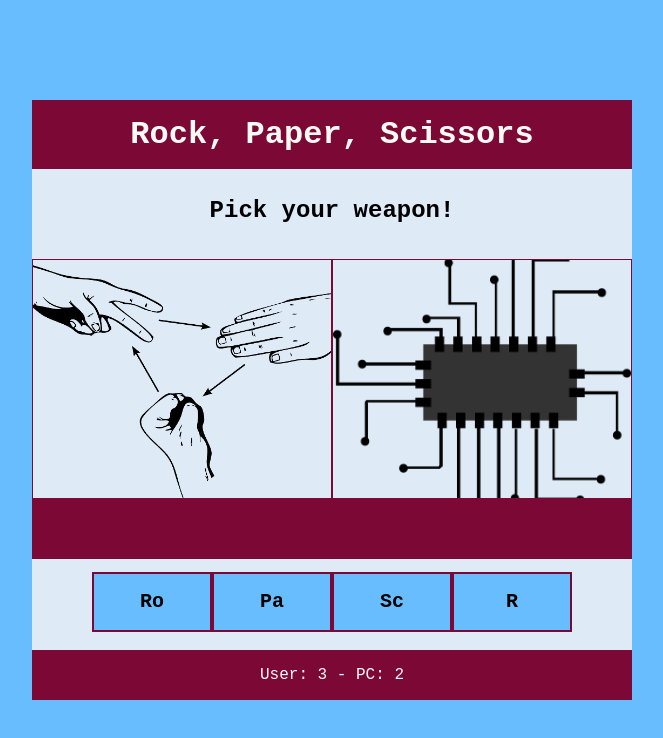
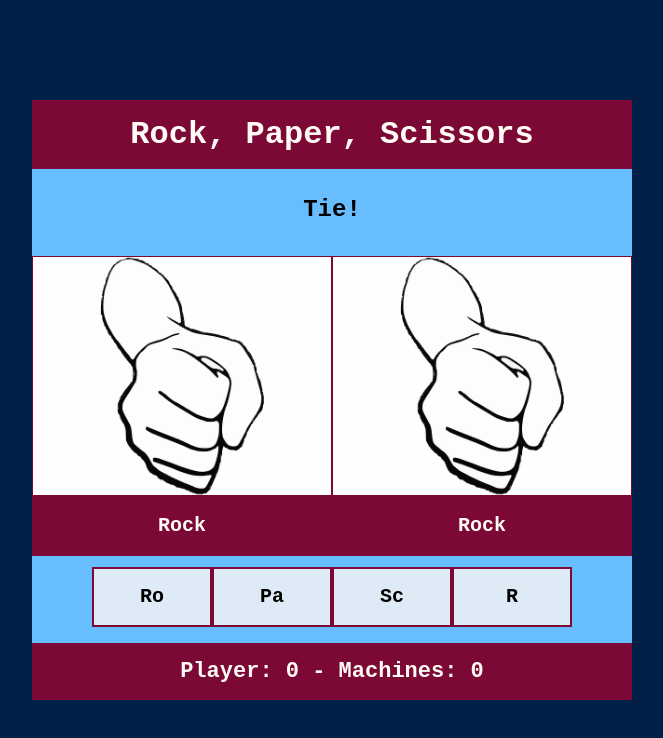
Before and after one commit to nico9506/TOP-rock-paper-scissors, a plain HTML site: page index.html in a window 1280 px wide. Both pictures are taken after a click on the button "Ro". Shown: the whole page, without its empty margins (308-971 px from the left). Drawn offline with Linux system fonts and the light colour scheme.

Commit message:
Updated JS algorithms to work with the interface

```diff
--- a/index.html
+++ b/index.html
@@ -13,9 +13,9 @@
     </head>
     <body>
         <h1>Rock, Paper, Scissors</h1>
-        <h2>Pick your weapon!</h2>
+        <h2 id="sub-title">Pick your weapon!</h2>
         <div class="left-sub-container">
-            <div id="user-weapon-img" class="img-container img-rps"></div>
+            <div id="user-weapon-img" class="img-container img-rock"></div>
             <p id="user-weapon-text" class="text-weapon"></p>
         </div>
 
@@ -29,7 +29,7 @@
         <button id="scissors-button">Sc</button>
         <button id="restart-button">R</button>
 
-        <p id="score">User: 3 - PC: 2</p>
+        <p id="score">test</p>
 
         <script src="main.js"></script>
     </body>
--- a/main.js
+++ b/main.js
@@ -1,3 +1,31 @@
+// Global variables declaration
+let userScore = 0;
+let pcScore = 0;
+const maxPoints = 3;
+
+let subtitle = document.getElementById("sub-title");
+let userWeaponImg = document.getElementById("user-weapon-img");
+let pcWeaponImg = document.getElementById("pc-weapon-img");
+let userWeaponText = document.getElementById("user-weapon-text");
+let pcWeaponText = document.getElementById("pc-weapon-text");
+let score = document.getElementById("score");
+
+let rockBtn = document.getElementById("rock-button");
+let paperBtn = document.getElementById("paper-button");
+let scissorsBtn = document.getElementById("scissors-button");
+let restartBtn = document.getElementById("restart-button");
+
+restartBtn.addEventListener("click", resetGame);
+rockBtn.addEventListener("click", () => {
+    playRound("rock", getComputerChoice());
+});
+paperBtn.addEventListener("click", () => {
+    playRound("paper", getComputerChoice());
+});
+scissorsBtn.addEventListener("click", () => {
+    playRound("scissors", getComputerChoice());
+});
+
 function getComputerChoice() {
     /**
      * Randomly, return one of the three possible values between Rock, Paper
@@ -17,84 +45,115 @@ function capitalize(str) {
      * lowercase.
      * It's included only for printing and formatting purposes.
      */
-    return str.length > 1
-        ? str[0].toUpperCase() + str.slice(1).toLowerCase()
-        : " ";
+    return str.length > 1 ? str[0].toUpperCase() + str.slice(1) : " ";
 }
 
 function playRound(userChoice, computerChoice) {
     /**
      * Receive two different string parameters.
-     * Return a String according with the input selection userChoice (string)
-     * and computerChoice (string), following the classic rules of the Rock
-     * Paper Scissors game.
+     * Update global variables for printing them on the Interface
+     * Add +1 to the winning-round player score and check the score
      */
+    if (checkScore()) return;
 
-    // The possible results are saved in three variables (string type)
-    const tie = "It's a tie";
-    const youWin =
-        "You win! " +
-        capitalize(userChoice) +
-        " beats " +
-        capitalize(computerChoice);
-    const youLose =
-        "You lose! " +
-        capitalize(computerChoice) +
-        " beats " +
-        capitalize(userChoice);
+    const tieMsg = "Tie!";
+    const winMsg = "You won this round!";
+    const pcWinMsg = "Machines won the round!";
+
+    // Pick the correct class image to update the interface
+    cleanImgClasses();
+    userWeaponImg.classList.add(getClassImage(userChoice));
+    pcWeaponImg.classList.add(getClassImage(computerChoice));
+
+    userWeaponText.innerHTML = capitalize(userChoice);
+    pcWeaponText.innerHTML = capitalize(computerChoice);
 
     // The comparison is made parsing the userChoice to lowercase.
     // The tie and wining case scenarios are evaluated to return the respective
     // result message, otherwise (including different random user inputs) return
     // the youLose message.
-    if (userChoice.toLowerCase() == computerChoice) {
-        return tie;
+    if (userChoice == computerChoice) {
+        console.log(tieMsg);
+        subtitle.innerHTML = tieMsg;
+        score.innerHTML = "Player: " + userScore + " - Machines: " + pcScore;
+        return;
     }
     if (
-        (userChoice.toLowerCase() == "rock" && computerChoice == "scissors") ||
-        (userChoice.toLowerCase() == "paper" && computerChoice == "rock") ||
-        (userChoice.toLowerCase() == "scissors" && computerChoice == "paper")
+        (userChoice == "rock" && computerChoice == "scissors") ||
+        (userChoice == "paper" && computerChoice == "rock") ||
+        (userChoice == "scissors" && computerChoice == "paper")
     ) {
-        return youWin;
+        console.log(winMsg);
+        subtitle.innerHTML = winMsg;
+        userScore++;
+        score.innerHTML = "Player: " + userScore + " - Machines: " + pcScore;
+        checkScore();
+        return;
     }
 
-    return youLose;
+    console.log(pcWinMsg);
+    subtitle.innerHTML = pcWinMsg;
+    pcScore++;
+    score.innerHTML = "Player: " + userScore + " - Machines: " + pcScore;
+    checkScore();
+    return;
 }
 
-function game() {
+function checkScore() {
     /**
-     * Run a loop, in which a round is played, the needed times til userScore or
-     * computerScore reach a value of 3.
+     * Check if userScore or pcScore are greater or equal than maxPoints to
+     * finalize the game
      */
 
-    // Maximum score to reach until get a winner
-    let maxWinningRounds = 3;
+    if (userScore >= maxPoints || pcScore >= maxPoints) {
+        // removeEventListeners();
 
-    // Numeric variables to keep record of the computer and user score.
-    let userScore = 0;
-    let computerScore = 0;
+        if (userScore > pcScore) {
+            subtitle.innerHTML = "Congrats! You've beaten the machines!";
+            userWeaponText.innerHTML = "Winner!";
+            pcWeaponText.innerHTML = "Beaten!";
+        } else {
+            subtitle.innerHTML = "You've lost against the machines!";
+            userWeaponText.innerHTML = "Beaten!";
+            pcWeaponText.innerHTML = "Winner!";
+        }
+        return true;
+    }
+    return false;
+}
 
-    // String variable to receive the user input via prompt().
-    let userChoice = "";
+function cleanImgClasses() {
+    userWeaponImg.classList.remove(
+        "img-rock",
+        "img-paper",
+        "img-scissors",
+        "img-rps"
+    );
+    pcWeaponImg.classList.remove(
+        "img-rock",
+        "img-paper",
+        "img-scissors",
+        "img-pc"
+    );
+}
 
-    // String variable to save the result of the playRound function.
-    let roundResult = "";
+function getClassImage(weapon) {
+    if (weapon == "rock") return "img-rock";
+    if (weapon == "paper") return "img-paper";
+    if (weapon == "scissors") return "img-scissors";
+}
 
-    while (userScore < maxWinningRounds && computerScore < maxWinningRounds) {
-        userChoice = prompt("Select your movement: ");
-        roundResult = playRound(userChoice, getComputerChoice());
-        console.log(roundResult);
+function resetGame() {
+    userScore = 0;
+    pcScore = 0;
+    subtitle.innerHTML = "Pick your Weapon!";
+    cleanImgClasses();
+    userWeaponImg.classList.add("img-rps");
+    pcWeaponImg.classList.add("img-pc");
+    userWeaponText.innerHTML = "";
+    pcWeaponText.innerHTML = "";
+    score.innerHTML = '<a href="https://github.com/nico9506/">nico9506</a>';
+}
 
-        // Check the fourth char of the string to determine who won the round and
-        // add one point to the respective score counter.
-        if (roundResult[4] == "w") {
-            userScore++;
-        }
-        if (roundResult[4] == "l") {
-            computerScore++;
-        }
-    }
-
-    console.log("User: " + userScore);
-    console.log("PC: " + computerScore);
-}
+// Initialize the game
+resetGame();
--- a/style.css
+++ b/style.css
@@ -25,7 +25,7 @@ html {
     justify-content: center;
     align-items: center;
     margin: auto;
-    background-color: var(--color-theme-blue);
+    background-color: var(--color-theme-dark);
 }
 
 body {
@@ -40,7 +40,7 @@ body {
     justify-content: center;
     flex-wrap: wrap;
     text-align: center;
-    background-color: var(--color-theme-light-blue);
+    background-color: var(--color-theme-blue);
 }
 
 body h1 {
@@ -58,7 +58,7 @@ body h2 {
     height: 10%;
     align-self: flex-start;
     padding: 1rem;
-    background-color: var(--color-theme-light-blue);
+    /* background-color: var(--color-theme-blue); */
     font-weight: 800;
     /* font-size: 20px; */
 }
@@ -72,14 +72,10 @@ body p {
     font-weight: 400;
 }
 
-.left-sub-container {
+.left-sub-container, .right-sub-container {
     width: 50%;
     height: 50%;
-}
-
-.right-sub-container {
-    width: 50%;
-    height: 50%;
+    background-color: var(--color-theme-light-blue);
 }
 
 .img-container {
@@ -129,7 +125,7 @@ button {
     border: 2px solid var(--color-theme-violet);
     font-size: 20px;
     font-weight: 800;
-    background-color: var(--color-theme-blue);
+    background-color: var(--color-theme-light-blue);
 }
 
 button:hover {
@@ -146,3 +142,8 @@ button:hover {
 #restart-button:hover {
     background-color: var(--color-theme-red);
 }
+
+#score {
+    font-size: 22px;
+    font-weight: 600;
+}
```
